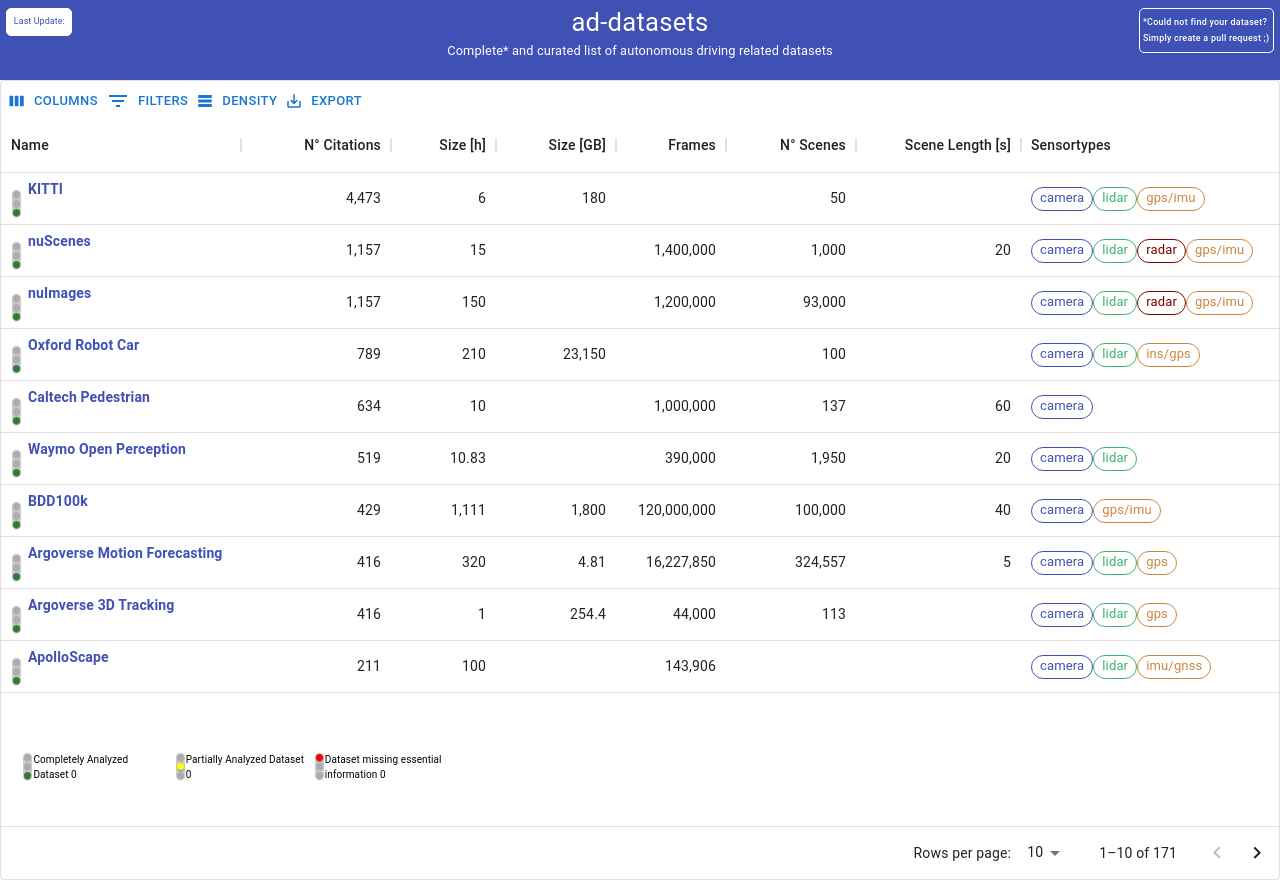
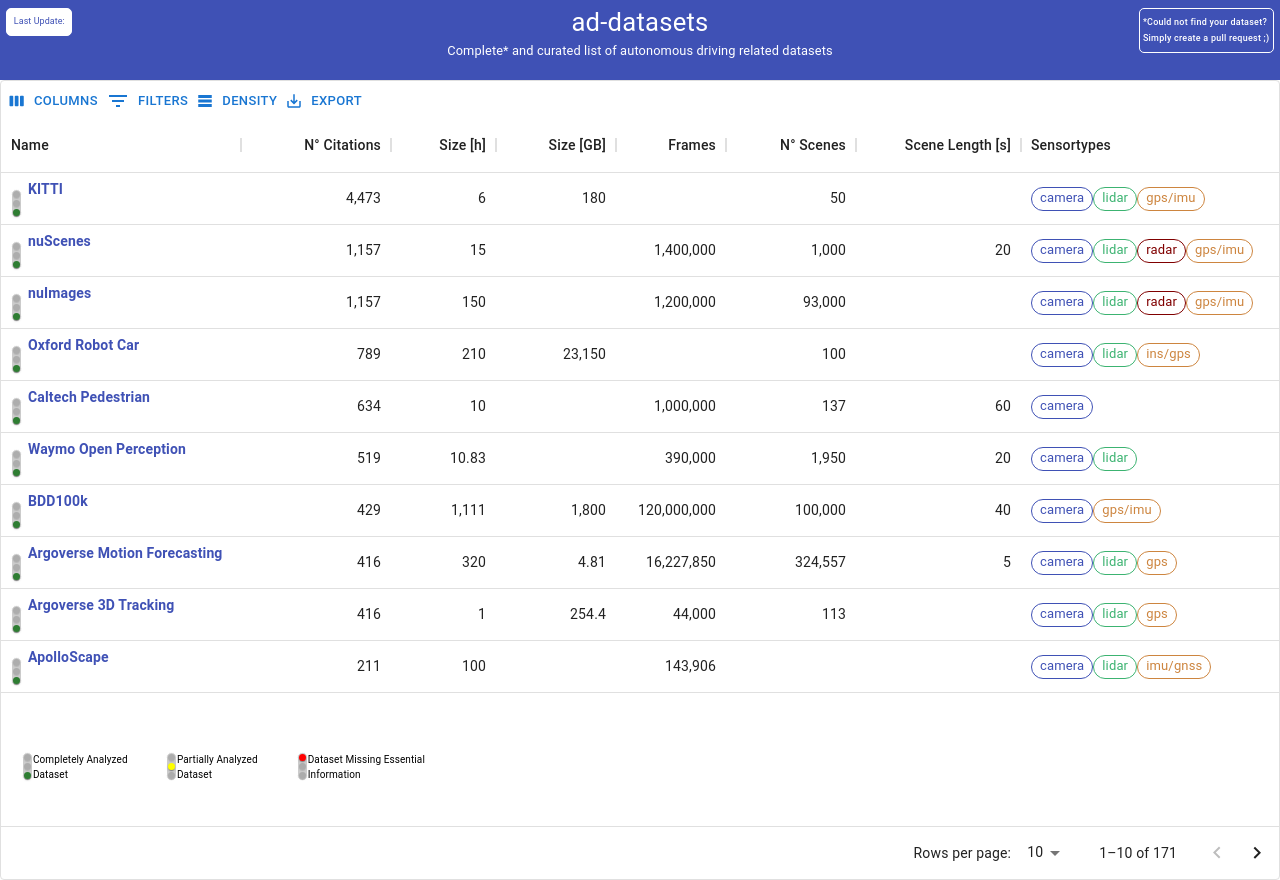
Before and after one commit to daniel-bogdoll/ad-datasets, a React (Create React App) app in the folder my-app/: page / in a window 1280 px wide. Built offline with nearby package versions, Linux system fonts and the light colour scheme.

Commit message:
quick fix trafic light legend

```diff
--- a/my-app/src/App.js
+++ b/my-app/src/App.js
@@ -8,7 +8,7 @@
 import useMediaQuery from "@material-ui/core/useMediaQuery";
 import Data from './data_sorted.json';
 import {AnalyzedTag, IncompleteAnalyzedTag, PartiallyAnalyzedTag} from "./components/tags";
-import {fullyAnalyzed, partiallyAnalyzed, incomplete} from "./columns";
+
 
 const useStyles = makeStyles((theme) => ({
     note: {
@@ -64,6 +64,7 @@
         left: "1%",
         backgroundColor: "white",
         position: "absolute",
+        zIndex: "-1",
         fontSize: "10px",
         display: "flex", flexDirection: "row", alignItems: "flex-start"
     }
@@ -88,6 +89,7 @@
             window.removeEventListener('resize', handleResize)
         }
     });
+
 
     const classes = useStyles();
     const [pageSize, setPageSize] = React.useState(10);
@@ -128,15 +130,15 @@
             <Typography className={classes.legend}>
                 <div style={{display: "flex", flexDirection: "row", alignItems: "flex-start", marginLeft: "2%"}}>
                     <AnalyzedTag/>
-                    <p>Completely Analyzed Dataset {fullyAnalyzed}</p>
+                    <p>Completely Analyzed Dataset </p>
                 </div>
                 <div style={{display: "flex", flexDirection: "row", alignItems: "flex-start", marginLeft: "2%"}}>
                     <PartiallyAnalyzedTag/>
-                    <p>Partially Analyzed Dataset {partiallyAnalyzed}</p>
+                    <p>Partially Analyzed Dataset </p>
                 </div>
                 <div style={{display: "flex", flexDirection: "row", alignItems: "flex-start", marginLeft: "2%"}}>
                     <IncompleteAnalyzedTag/>
-                    <p>Dataset missing essential information {incomplete} </p>
+                    <p>Dataset Missing Essential Information  </p>
 
                 </div>
             </Typography>
@@ -146,6 +148,7 @@
                       onPageSizeChange={(newPageSize) => setPageSize(newPageSize)}
                       rowsPerPageOptions={[10, 25, 50]}
                       pagination
+                      disableSelectionOnClick
                       columnBuffer={3}
                       className={classes.customDatagrid}
                       style={{width: Window.innerWidth}}/>
--- a/my-app/src/columns.js
+++ b/my-app/src/columns.js
@@ -16,9 +16,6 @@
 // Number of properties the application currently covers
 let NUMBER_OF_JSON_PROPERTIES = 21;
 
-export var fullyAnalyzed = 0;
-export var partiallyAnalyzed = 0;
-export var incomplete = 0;
 
 /***
  *
```
